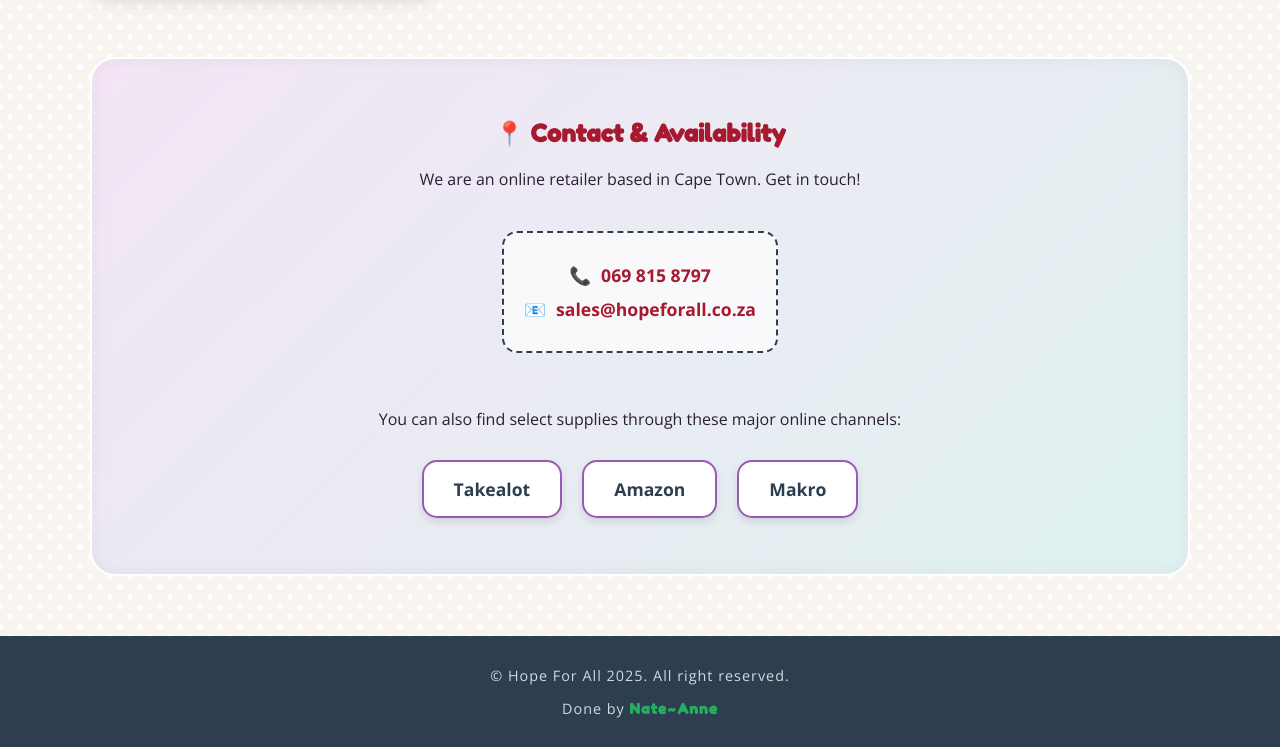
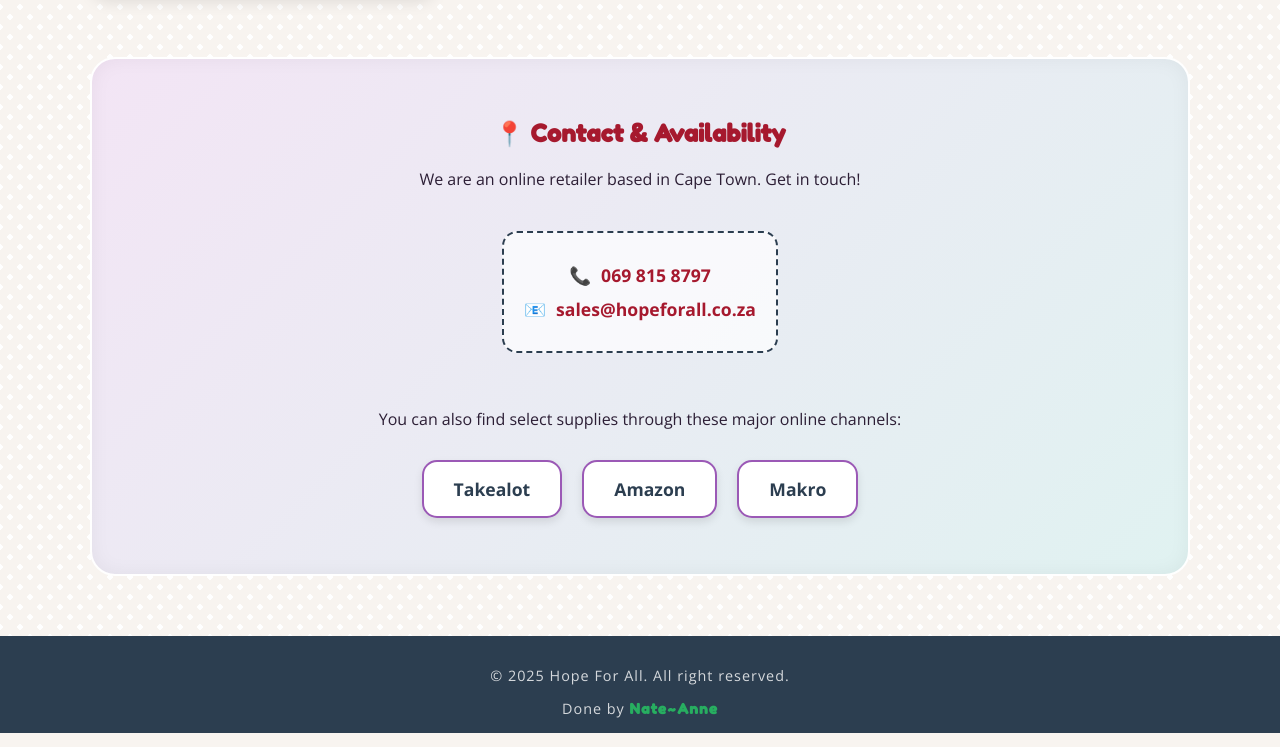
Before and after one commit to Munyabelden/Hope-For-All-one, a plain HTML site: page index.html in a window 1280 px wide. Shown: the part 3193-3940 px from the top of the page. Drawn offline with nearby package versions, Linux system fonts and the light colour scheme.

Commit message:
minor changes footer

```diff
--- a/index.html
+++ b/index.html
@@ -113,7 +113,7 @@
 
     </div>
     <footer class="site-credit-footer">
-        <p>&copy; Hope For All 2025. All right reserved.</p>
+        <p>&copy; 2025 Hope For All. All right reserved.</p>
         <p>Done by <a href="http://nateanne.co.za" target="_blank" rel="noopener" class="credit-link">Nate~Anne</a></p>
     </footer>
     <script src="script.js"></script>
--- a/style.css
+++ b/style.css
@@ -581,6 +581,10 @@ header p {
     letter-spacing: 1px;
 }
 
+.site-credit-footer p {
+    margin-bottom: 0;
+}
+
 /* The Nate~Anne link style */
 .credit-link {
     color: var(--fun-green);
```
Also changed, not shown: product-detail.html (+1 -0 lines).
